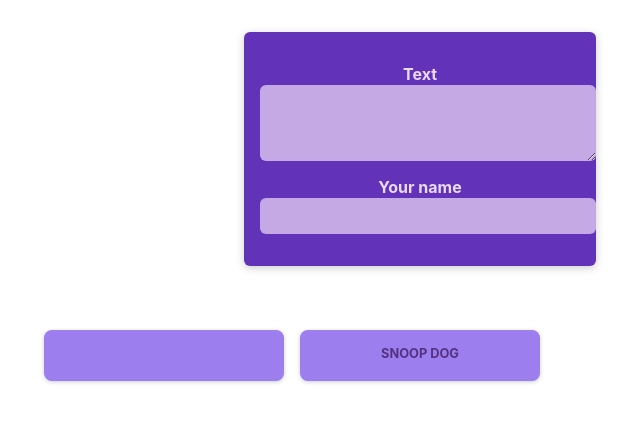
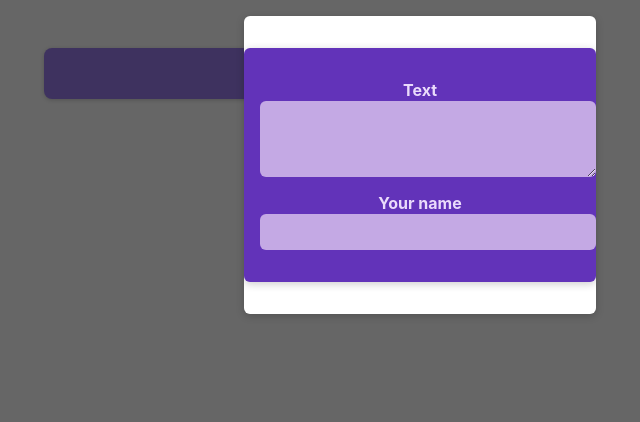
Before and after one commit to rahul-soshte/react-try, a React (Create React App) app: page / in a window 1280 px wide. Shown: the top 422 px of the page, without its empty margins (220-860 px from the left). Built offline with nearby package versions, Linux system fonts and the light colour scheme.

Commit message:
Modal overlay

```diff
--- /dev/null
+++ b/src/components/Modal.js
@@ -0,0 +1,14 @@
+import classes from './Modal.module.css';
+
+function Modal({ children }) {
+  return (
+    <>
+      <div className={classes.backdrop} />
+      <dialog open className={classes.modal}>
+        {children}
+      </dialog>
+    </>
+  );
+}
+
+export default Modal;
--- /dev/null
+++ b/src/components/Modal.module.css
@@ -0,0 +1,18 @@
+.backdrop {
+    position: fixed;
+    top: 0;
+    left: 0;
+    width: 100%;
+    height: 100vh;
+    background-color: rgba(0, 0, 0, 0.6);
+    z-index: 1;
+  }
+
+  .modal {
+    border: none;
+    border-radius: 6px;
+    box-shadow: 0 2px 8px rgba(0, 0, 0, 0.2);
+    padding: 0;
+    overflow: hidden;
+    z-index: 1;
+  }
--- a/src/components/PostList.js
+++ b/src/components/PostList.js
@@ -2,6 +2,7 @@
 import classes from "./PostList.module.css";
 import NewPost  from "./NewPost";
 import { useState } from "react";
+import Modal from "./Modal";
 function PostList(props) {
   const [enteredBody, setEnteredBody] = useState('');
   const [enteredAuthor, setEnteredAuthor] = useState('');
@@ -16,7 +17,9 @@
 
   return (
       <>
+      <Modal>
       <NewPost onBodyChange={bodyChangeHandler} onAuthorChange={authorChangeHandler} />
+      </Modal>
       <ul className={classes.posts}>
         <Post author={enteredAuthor} body={enteredBody} />
         <Post author = "snoop dog"/>
```
